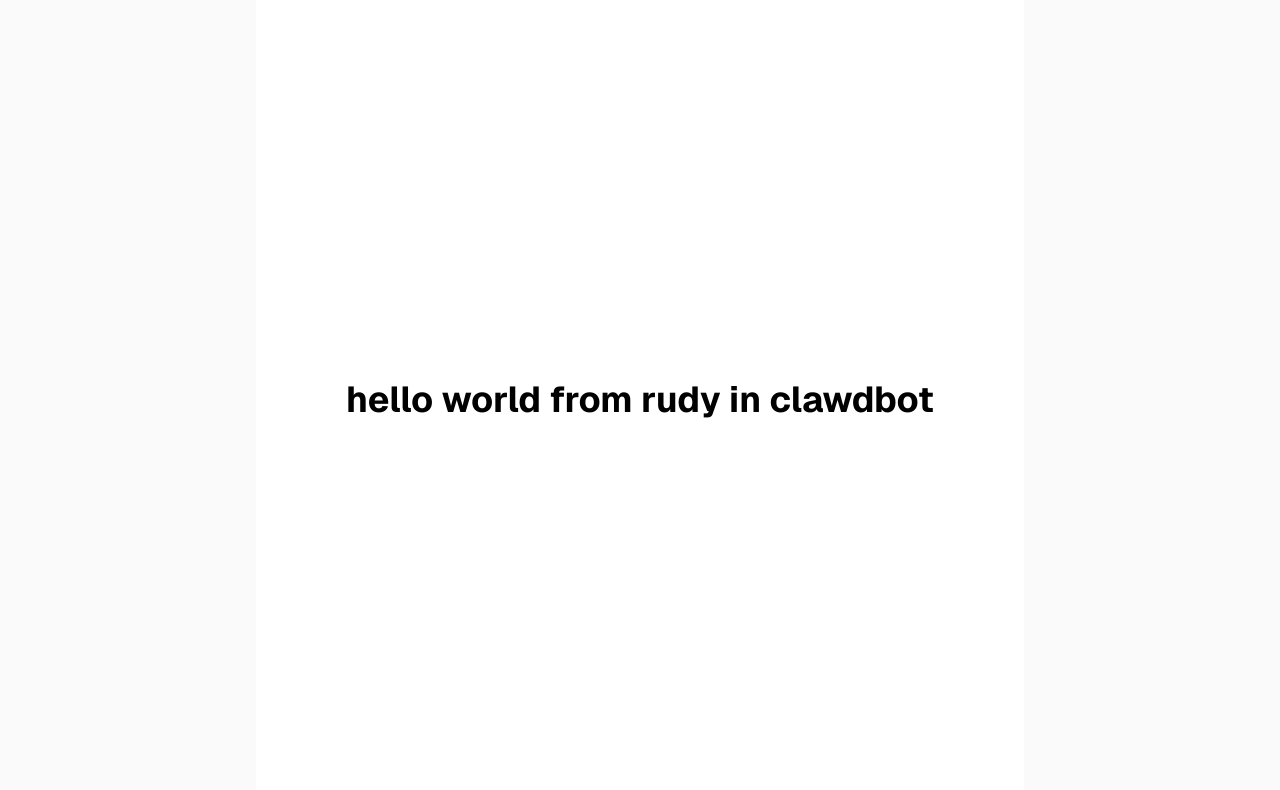
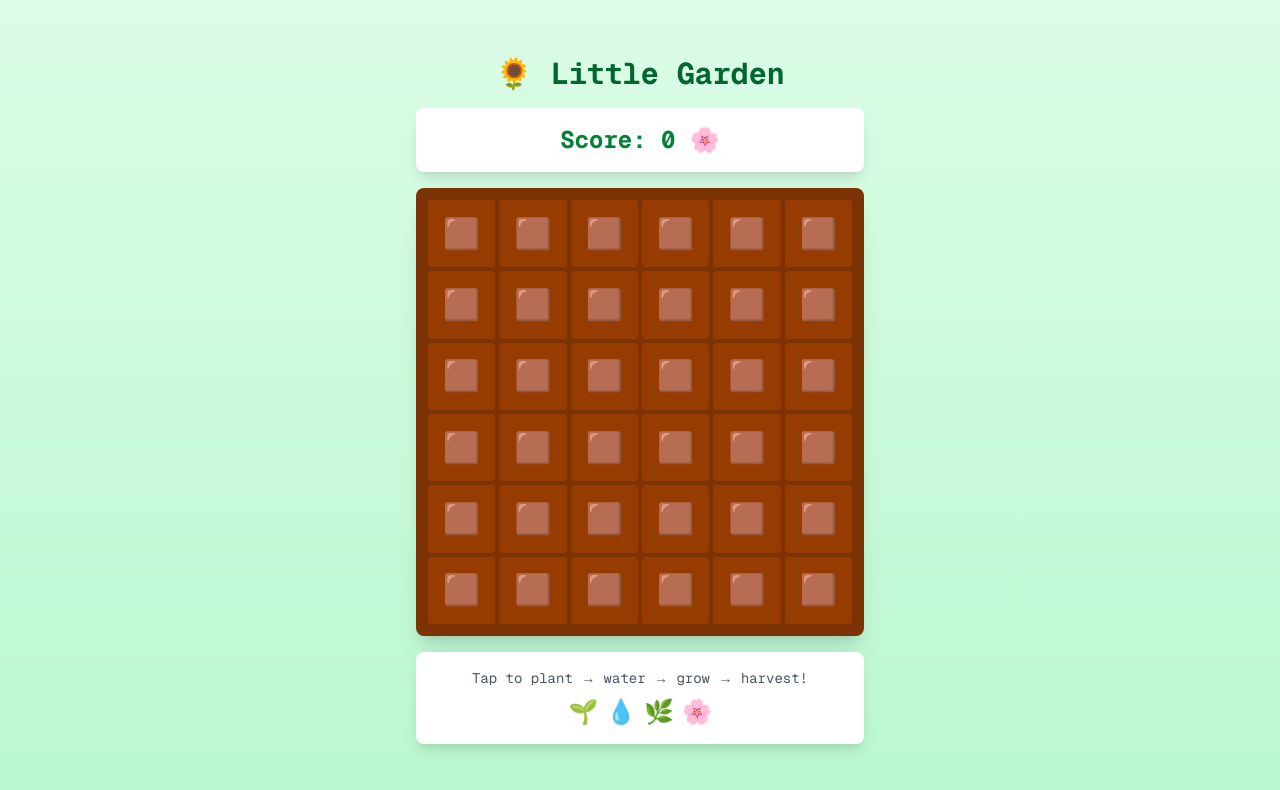
Before and after one commit to Coding-Bastards/garden-mini-game, a Next.js app: page / in a window 1280 px wide. Shown: the top 790 px of the page. Built offline with nearby package versions, Linux system fonts and the light colour scheme.

Commit message:
Add simple garden mini game (6x6 grid, seed-water-grow-harvest)

```diff
--- a/app/page.tsx
+++ b/app/page.tsx
@@ -1,11 +1,98 @@
-export default function Home() {
+'use client';
+
+import { useState } from 'react';
+
+type CellState = 'empty' | 'seeded' | 'watered' | 'growing' | 'ready';
+
+type GridState = CellState[][];
+
+export default function GardenGame() {
+  const [grid, setGrid] = useState<GridState>(
+    Array(6).fill(null).map(() => Array(6).fill('empty'))
+  );
+  const [score, setScore] = useState(0);
+
+  const handleClick = (row: number, col: number) => {
+    const cell = grid[row][col];
+    const newGrid = [...grid.map(r => [...r])];
+
+    switch (cell) {
+      case 'empty':
+        newGrid[row][col] = 'seeded';
+        break;
+      case 'seeded':
+        newGrid[row][col] = 'watered';
+        break;
+      case 'watered':
+        newGrid[row][col] = 'growing';
+        break;
+      case 'growing':
+        newGrid[row][col] = 'ready';
+        break;
+      case 'ready':
+        newGrid[row][col] = 'empty';
+        setScore(s => s + 1);
+        break;
+    }
+
+    setGrid(newGrid);
+  };
+
+  const getCellEmoji = (cell: CellState): string => {
+    switch (cell) {
+      case 'empty': return '🟫';
+      case 'seeded': return '🌱';
+      case 'watered': return '💧';
+      case 'growing': return '🌿';
+      case 'ready': return '🌸';
+      default: return '🟫';
+    }
+  };
+
+  const getStageName = (cell: CellState): string => {
+    switch (cell) {
+      case 'empty': return 'Plant seed';
+      case 'seeded': return 'Water';
+      case 'watered': return 'Growing';
+      case 'growing': return 'Almost ready';
+      case 'ready': return 'Harvest!';
+      default: return 'Plant seed';
+    }
+  };
+
   return (
-    <div className="flex min-h-screen items-center justify-center bg-zinc-50 font-sans dark:bg-black">
-      <main className="flex min-h-screen w-full max-w-3xl flex-col items-center justify-center py-32 px-16 bg-white dark:bg-black">
-        <h1 className="text-4xl font-bold text-black dark:text-zinc-50">
-          hello world from rudy in clawdbot
-        </h1>
-      </main>
+    <div className="min-h-screen bg-gradient-to-b from-green-100 to-green-200 flex flex-col items-center justify-center p-4 font-mono">
+      <div className="max-w-md w-full">
+        <h1 className="text-3xl font-bold text-center mb-4 text-green-800">🌻 Little Garden</h1>
+        <div className="bg-white rounded-lg shadow-lg p-4 mb-4">
+          <p className="text-center text-2xl font-bold text-green-700">Score: {score} 🌸</p>
+        </div>
+        <div className="bg-amber-900 rounded-lg shadow-xl p-3 mb-4">
+          <div className="grid grid-cols-6 gap-1">
+            {grid.map((row, rowIndex) =>
+              row.map((cell, colIndex) => (
+                <button
+                  key={`${rowIndex}-${colIndex}`}
+                  onClick={() => handleClick(rowIndex, colIndex)}
+                  className="w-full aspect-square bg-amber-800 hover:bg-amber-700 active:bg-amber-600 rounded flex items-center justify-center text-3xl transition-all duration-150 select-none touch-manipulation"
+                  title={getStageName(cell)}
+                >
+                  {getCellEmoji(cell)}
+                </button>
+              ))
+            )}
+          </div>
+        </div>
+        <div className="bg-white rounded-lg shadow-lg p-4 text-center">
+          <p className="text-sm text-gray-600">Tap to plant → water → grow → harvest!</p>
+          <div className="flex justify-center gap-2 mt-2 text-2xl">
+            <span>🌱</span>
+            <span>💧</span>
+            <span>🌿</span>
+            <span>🌸</span>
+          </div>
+        </div>
+      </div>
     </div>
   );
 }
--- a/package.json
+++ b/package.json
@@ -10,6 +10,7 @@
   },
   "dependencies": {
     "next": "16.1.5",
+    "puppeteer": "^24.36.0",
     "react": "19.2.3",
     "react-dom": "19.2.3"
   },
--- /dev/null
+++ b/screenshot.js
@@ -0,0 +1,10 @@
+const puppeteer = require('puppeteer');
+
+(async () => {
+  const browser = await puppeteer.launch({ headless: true, args: ['--no-sandbox', '--disable-setuid-sandbox'] });
+  const page = await browser.newPage();
+  await page.goto('http://localhost:3000', { waitUntil: 'networkidle2' });
+  await page.screenshot({ path: '/tmp/nextjs-screenshot.png' });
+  await browser.close();
+  console.log('Screenshot saved to /tmp/nextjs-screenshot.png');
+})();
```
Also changed, not shown: 1 other file (tests, documents, lock files or other folders).
